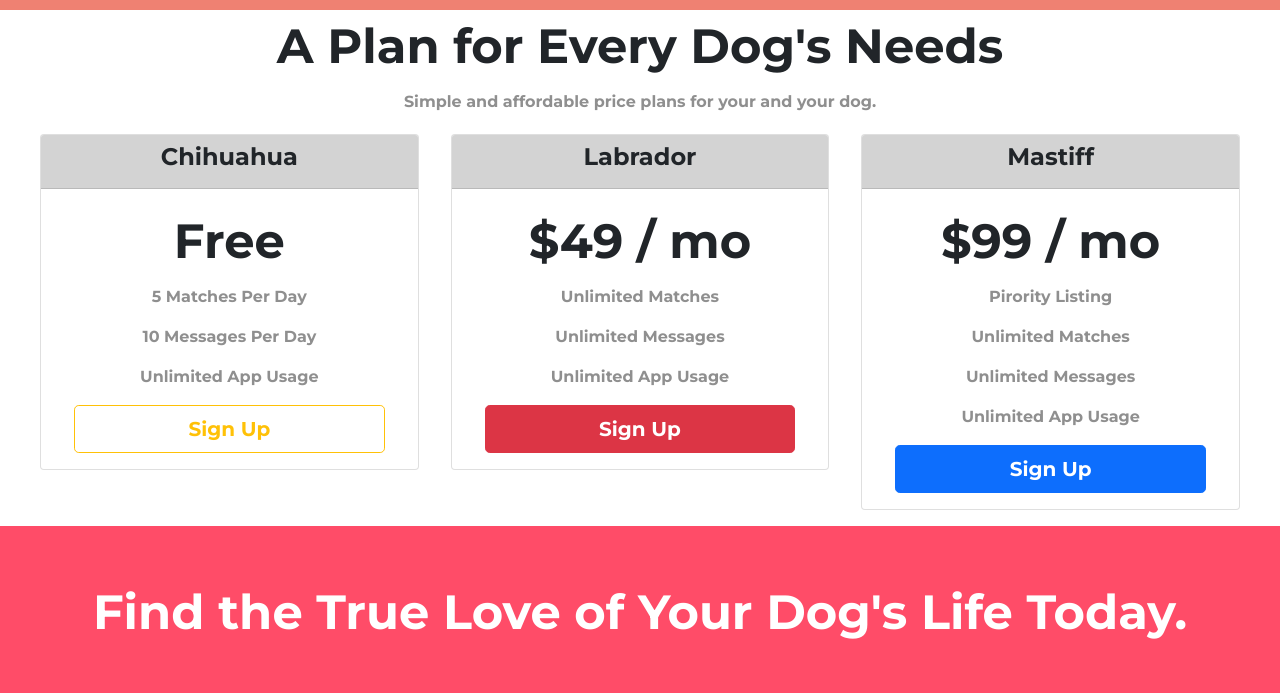
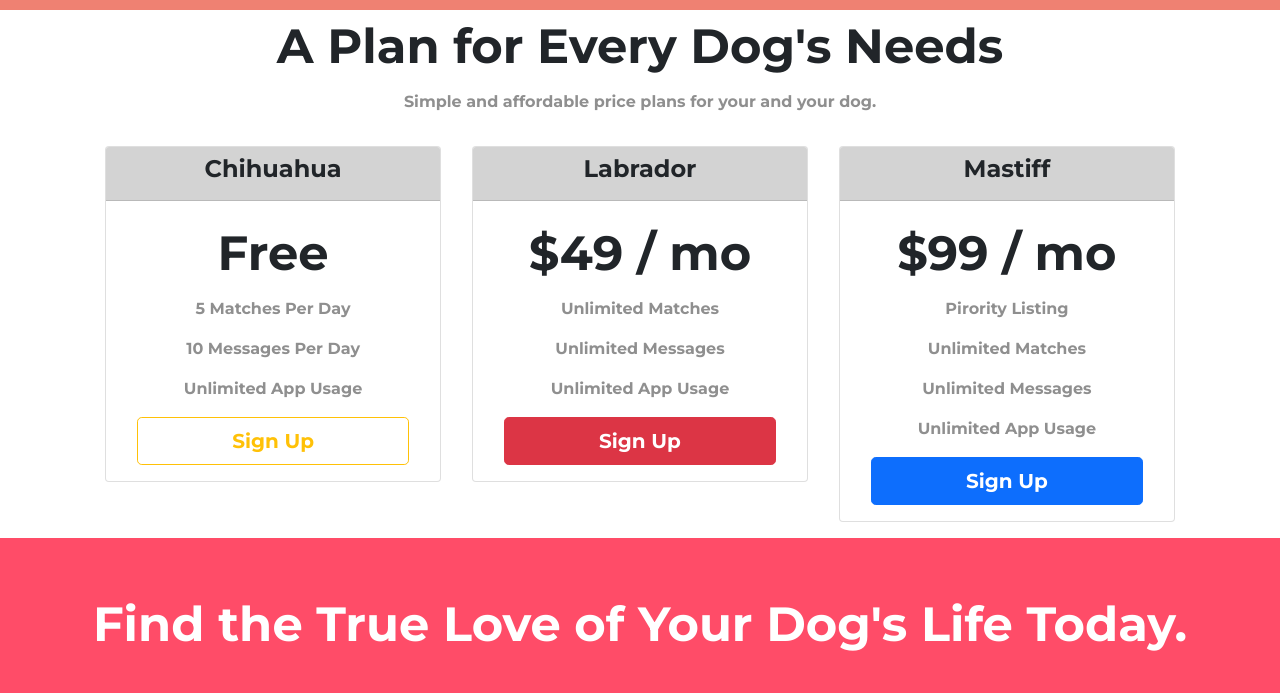
Before and after one commit to Khivcodder/Tindog-Web-development-training-site-, a plain HTML site: page index.html in a window 1280 px wide. Shown: the part 1800-2493 px from the top of the page. Drawn offline with nearby package versions, Linux system fonts and the light colour scheme.

Commit message:
Update styles.css

```diff
--- a/css/styles.css
+++ b/css/styles.css
@@ -124,7 +124,7 @@ i:hover {
 
 /* prising section*/
 .aaaaa{
- margin: 1% 5% 1% 5%;}
+ padding: 1% 7% 1% 7%;}
 
 .card-header {
   background-color: lightgray;
```
